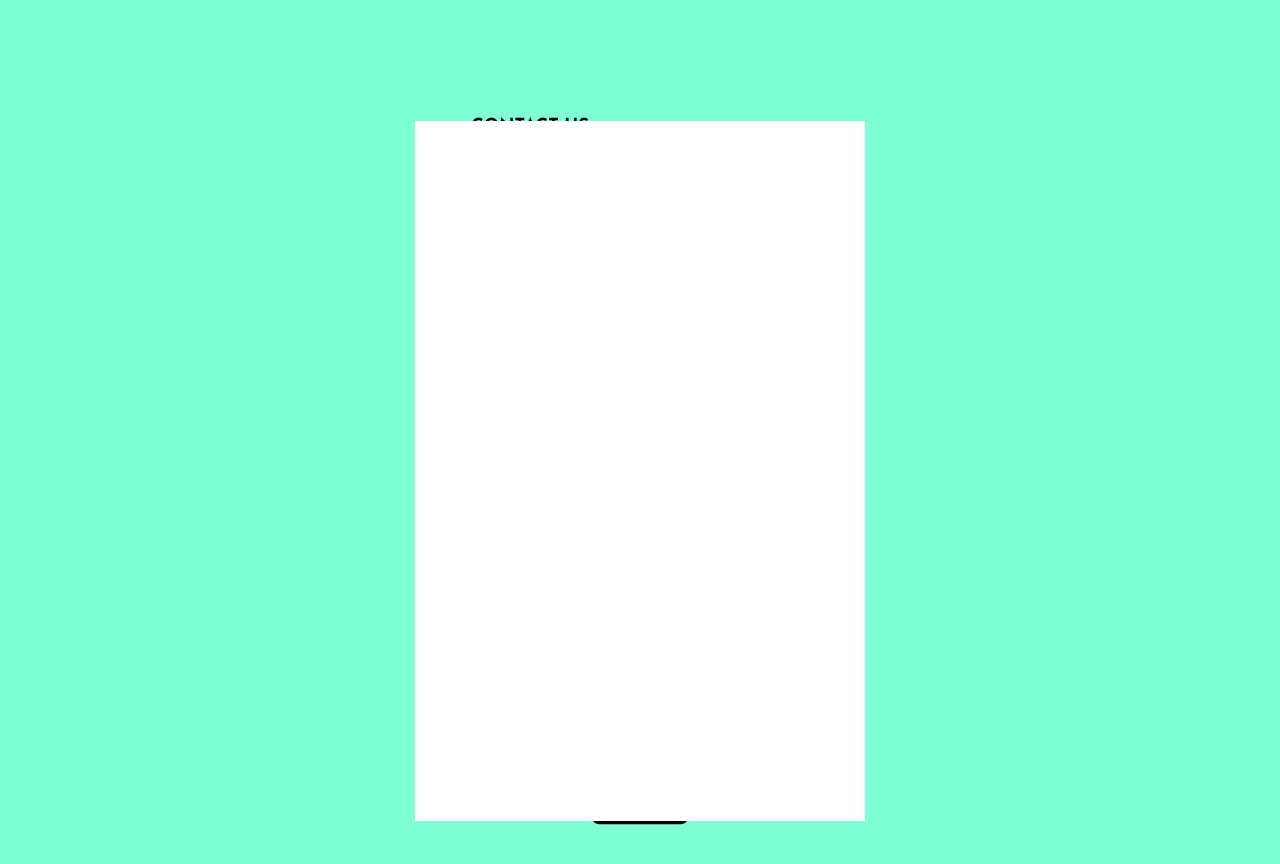
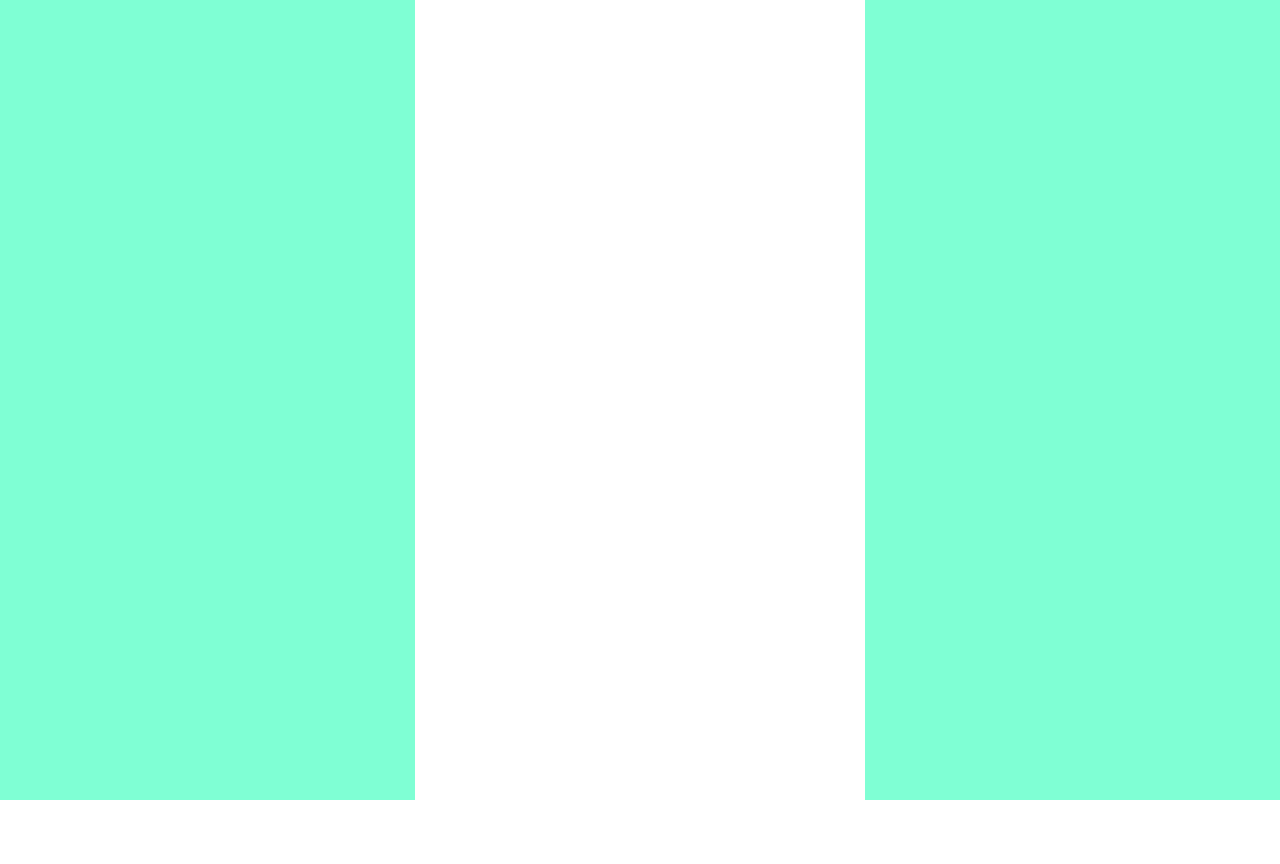
Before and after one commit to takanbi/WEBD1123-Fall2023, a plain HTML site: page week4/index.html in a window 1280 px wide. Both pictures are taken after typing "Sample", "Sample", "Sample", "Sample", "Sample", "Sample" into the empty fields and a click on the button "Submit". After the commit the page ends 800 px from the top, so only its background shows below. Drawn offline with Linux system fonts and the light colour scheme.

Commit message:
minor tweaks to css

```diff
--- a/week4/css/style.css
+++ b/week4/css/style.css
@@ -9,11 +9,11 @@ font-family: 'Anton', sans-serif;
 }
 .container {
     width: 100%;
-    /* height: 100vh; */
+    height: 100vh;
     background-color: aquamarine;
     display: flex;
     justify-content: center;
-    align-items: center;
+    /* align-items: center; */
     /* transform: scale(0.75); */
 }
 #container-section {
@@ -95,7 +95,7 @@ input:focus {
 } */
 .show {
     position: absolute;
-    height: 700px;
+    height: 800px;
     background-color: white;
     width: 450px;
     visibility: visible;
```
